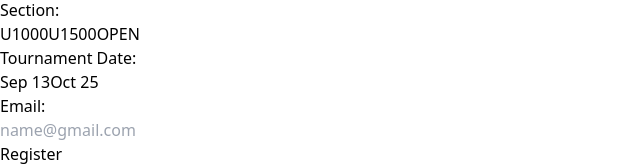
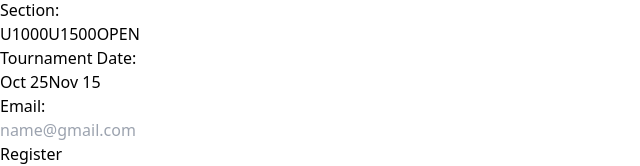
Before and after one commit to abhijaythethinker/Canton-Chess-Website, a React (Vite) app: page /registration in a window 1280 px wide. Both pictures are taken after a click on the button "I Agree, Proceed". Shown: the part 290-456 px from the top of the page, without its empty margins (0-640 px from the left). Built offline with nearby package versions, Linux system fonts and the light colour scheme.

Commit message:
Updating tournament dates

```diff
--- a/src/pages/Scraper.jsx
+++ b/src/pages/Scraper.jsx
@@ -212,14 +212,14 @@ function Scraper() {
 
                 <div className="w-full flex justify-around mb-4">
                     <button
-                        onClick={() => setTmDate('Sep 13')}
-                        className="py-3 px-8 rounded-lg bg-green-700 text-white border-2 border-green-700 hover:bg-white hover:text-green-700 font-semibold transition-colors duration-400">
-                        Sep 13
-                    </button>
-                    <button
                         onClick={() => setTmDate('Oct 25')}
                         className="py-3 px-8 rounded-lg bg-green-700 text-white border-2 border-green-700 hover:bg-white hover:text-green-700 font-semibold transition-colors duration-400">
                         Oct 25
+                    </button>
+                    <button
+                        onClick={() => setTmDate('Nov 15')}
+                        className="py-3 px-8 rounded-lg bg-green-700 text-white border-2 border-green-700 hover:bg-white hover:text-green-700 font-semibold transition-colors duration-400">
+                        Nov 15
                     </button>
                 </div>
 
```
